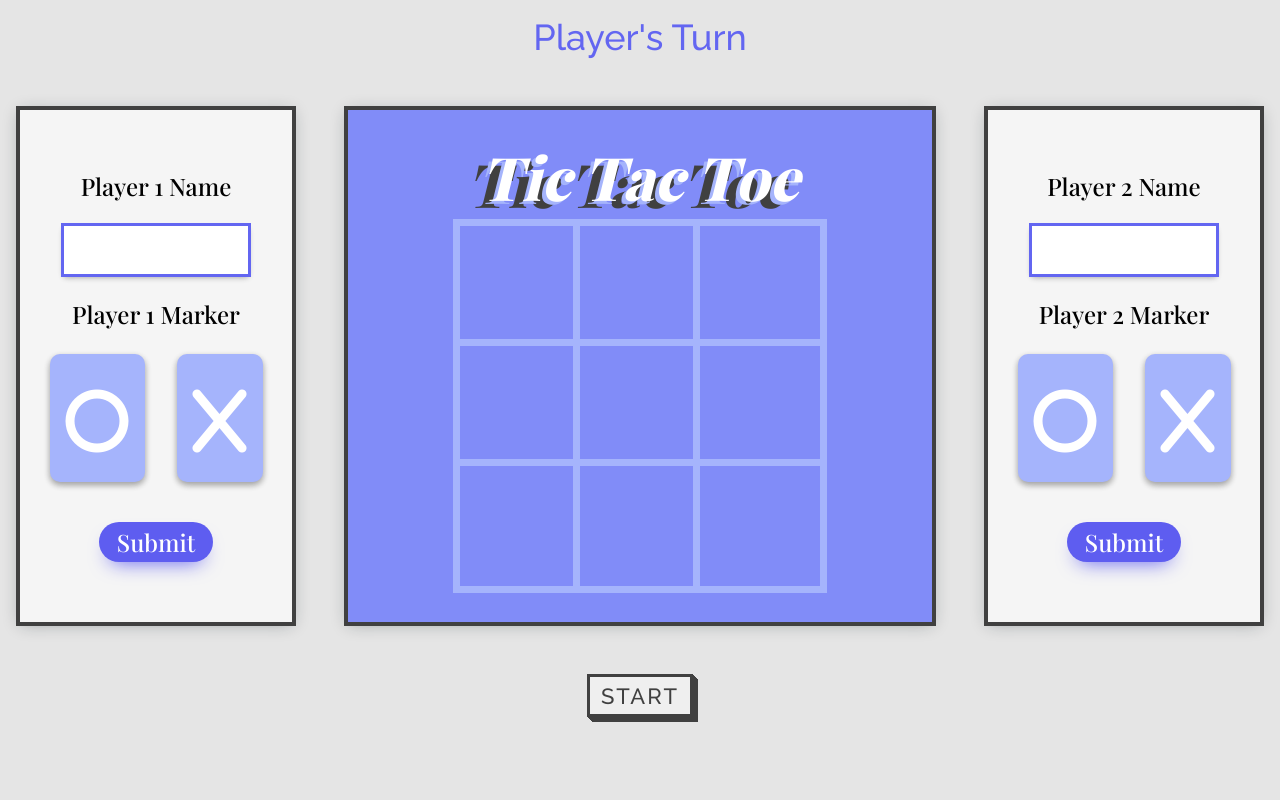
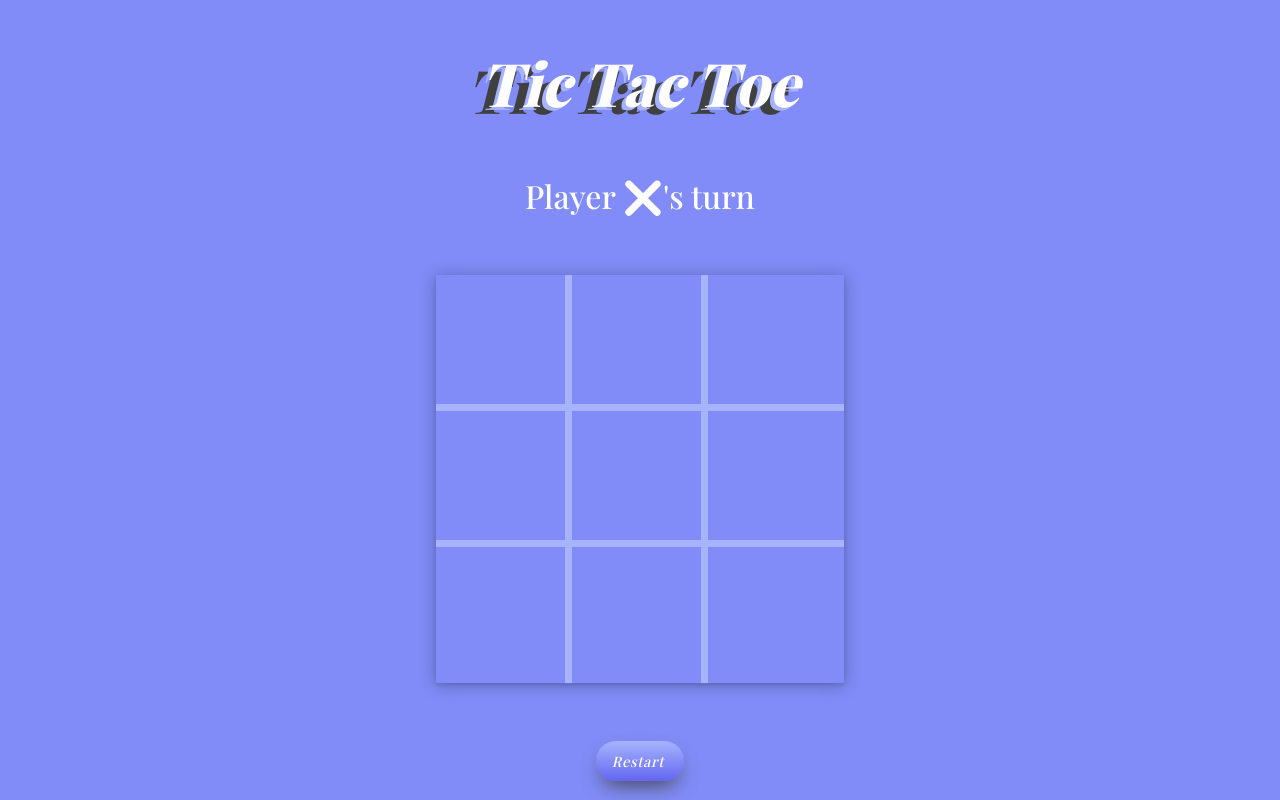
Before and after one commit to bravoosonja/tictactoe, a plain HTML site: page index.html in a window 1280 px wide. Drawn offline with nearby package versions, Linux system fonts and the light colour scheme; a web font is replaced by a local one.

Commit message:
version 1

```diff
--- a/index.html
+++ b/index.html
@@ -11,27 +11,20 @@
       href="https://fonts.googleapis.com/css2?family=Playfair+Display:ital,wght@0,500;0,800;1,800&display=swap"
       rel="stylesheet"
     />
-    <script src="https://kit.fontawesome.com/5d5f791f69.js" crossorigin="anonymous"></script>
+    <script
+      src="https://kit.fontawesome.com/5d5f791f69.js"
+      crossorigin="anonymous"
+    ></script>
     <link rel="stylesheet" href="style.css" />
     <script src="script.js" defer></script>
   </head>
   <body>
     <div class="grid">
-      <div class="message-container" id="message-container">Player's Turn</div>
-      <div class="player-one">
-        <form action="#" class="player-info-form">
-          <label for="player1-name">Player 1 Name</label>
-          <input type="text" name="player1-name" id="player1-name"/>
-          <label for="player1-marker">Player 1 Marker</label>
-          <div class="marker-btn-group">
-            <button class="o"><i class="fa-solid fa-o"></i></button>
-            <button class="x"><i class="fa-solid fa-x"></i></button>
-          </div>
-          <button type="submit" class="submit-btn">Submit</button>
-        </form>
+      <div class="title">Tic Tac Toe</div>
+      <div class="message-container" id="message-container">
+        <h2 class="message" id="message"></h2>
       </div>
       <div class="gameboard-container">
-         <div class="title">Tic Tac Toe</title>
         <div class="gameboard" id="gameboard">
           <div class="field" data-index="0"></div>
           <div class="field" data-index="1"></div>
@@ -44,21 +37,8 @@
           <div class="field" data-index="8"></div>
         </div>
       </div>
-      </div>
-      <div class="player-two">
-        <form action="#" class="player-info-form">
-          <label for="player2-name">Player 2 Name</label>
-          <input type="text" name="player2-name" id="player2-name"/>
-          <label for="player2-marker">Player 2 Marker</label>
-          <div class="marker-btn-group">
-            <button class="o"><i class="fa-solid fa-o"></i></button>
-            <button class="x"><i class="fa-solid fa-x"></i></button>
-          </div>
-          <button type="submit" class="submit-btn">Submit</button>
-        </form>
-      </div>
       <div class="btn-container">
-            <button class="btn">Start</button>
+        <button class="btn" id="restart-btn">Restart</button>
       </div>
     </div>
   </body>
--- a/script.js
+++ b/script.js
@@ -1,38 +1,100 @@
 //module
 const gameBoard = (() => {
-  let board = [...Array(9).keys()];
+  const message = document.getElementById("message");
+  const restartBtn = document.getElementById("restart-btn");
+  const fields = document.querySelectorAll(".field");
 
-  const getField = (board) => {
-    return board.keys;
-  }
+  let board = ["", "", "", "", "", "", "", "", ""];
+  let isGameActive = true;
+  let currentPlayer = "❌";
 
-  const setField = (board, Player) => {
-    board.value() = Player.marker;
+  const winMessage = () => `Player ${currentPlayer} has won!`;
+  const drawMessage = () => `Game ended in a draw!`;
+  const currentPlayerTurn = () => `Player ${currentPlayer}'s turn`;
+
+  message.textContent = currentPlayerTurn();
+
+  const handleFieldClick = (clickedFieldEvent) => {
+    const clickedField = clickedFieldEvent.target;
+    const clickedFieldIndex = parseInt(clickedField.getAttribute("data-index"));
+
+    if (board[clickedFieldIndex] !== "" || !isGameActive) {
+      return;
+    }
+    handleFieldPlayed(clickedField, clickedFieldIndex);
+    validateResult();
   };
 
-  const resetField = () => {
-    for (i = 0; i < board.length; i++) {
-      board[i].values() = undefined;
+  const handleFieldPlayed = (clickedField, clickedFieldIndex) => {
+    board[clickedFieldIndex] = currentPlayer;
+    clickedField.innerHTML = currentPlayer;
+  };
+
+  const validateResult = () => {
+    const winningConditions = [
+      [0, 1, 2],
+      [3, 4, 5],
+      [6, 7, 8],
+      [0, 3, 6],
+      [1, 4, 7],
+      [2, 5, 8],
+      [0, 4, 8],
+      [2, 4, 6],
+    ];
+
+    let roundWon = false;
+    for (i = 0; i <= 7; i++) {
+      const winCondition = winningConditions[i];
+      let a = board[winCondition[0]];
+      let b = board[winCondition[1]];
+      let c = board[winCondition[2]];
+      if (a === "" || b === "" || c === "") {
+        continue;
+      }
+      if (a === b && b === c) {
+        roundWon = true;
+        break;
+      }
     }
-  }
-  return { getField, setField, resetField };
+    if (roundWon) {
+      message.innerHTML = winMessage();
+      isGameActive = false;
+      return;
+    }
+    let roundDraw = !board.includes("");
+    if (roundDraw) {
+      message.innerHTML = drawMessage();
+      isGameActive = false;
+      return;
+    }
+    handlePlayerChange();
+  };
+
+  const handlePlayerChange = (currentPlayer) => {
+    currentPlayer === "❌" ? "⭕" : "❌";
+    message.innerHTML = currentPlayerTurn();
+    handleFieldPlayed();
+  };
+
+  const restartGame = () => {
+    isGameActive = true;
+    currentPlayer = "x";
+    board = ["", "", "", "", "", "", "", "", ""];
+    message.innerHTML = currentPlayerTurn();
+    fields.forEach((field) => (field.innerHTML = ""));
+  };
+
+  fields.forEach((field) => field.addEventListener("click", handleFieldClick));
+  restartBtn.addEventListener("click", restartGame);
 })();
 
 //factory
-function Player = (name, marker) => {
-  const name = this.name;
-  const marker = this.marker;
-  return { name, marker };
+const Player = function (name, marker) {
+  this.name = name;
+  this.marker = marker;
+  this.CurrentPlayer = Player.marker.value("x");
+  console.log(currentPlayer);
 };
-
-const getPlayer = () => {
-  document.getElementById("")
-
-}
-
-const setPlayer = () => {
-
-}
 
 //module
 const displayController = (() => {})();
--- a/style.css
+++ b/style.css
@@ -1,5 +1,3 @@
-@import url("https://fonts.googleapis.com/css2?family=Raleway:wght@400;500&display=swap");
-
 * {
   margin: 0;
   padding: 0;
@@ -19,170 +17,124 @@
 }
 
 body {
-  font-family: "Raleway", sans-serif;
+  font-family: "Playfair Display", serif;
   width: 100%;
   height: 100%;
-  background-color: var(--dark-gray);
-  display: flex;
-  justify-content: center;
-  align-items: center;
-  flex-direction: row;
-  margin: none;
-}
-
-.grid {
-  display: grid;
-  grid-template-columns: 1fr 2fr 1fr;
-  grid-template-rows: auto;
-  grid-template-areas:
-    "message-container message-container message-container"
-    "player-one gameboard-container player-two"
-    "btn-container btn-container btn-container";
-  gap: 1rem;
-  margin: none;
-}
-
-.message-container {
-  grid-area: message-container;
-  font-weight: 500;
-  font-size: 36px;
-  color: var(--accent-color);
-}
-
-.message-container,
-.btn-container {
-  display: flex;
-  justify-content: center;
-  align-items: center;
-  padding: 1rem;
-}
-
-.player-info-form,
-.marker-btn-group {
-  display: flex;
-  justify-content: center;
-  align-items: center;
-}
-
-.player-info-form {
-  flex-direction: column;
-  font-weight: 500;
-  font-family: "Playfair Display", serif;
-  font-size: 3vh;
-  padding: 0.5rem;
-  gap: 1.5rem;
-}
-
-input[type="text"] {
-  outline: 3px solid var(--accent-color);
-  width: 75%;
-  padding: 0.5rem;
-  box-shadow: rgba(0, 0, 0, 0.16) 0px 3px 6px, rgba(0, 0, 0, 0.23) 0px 3px 6px;
-}
-
-.marker-btn-group {
-  flex-direction: row;
-  gap: 2rem;
-}
-
-.player-one {
-  grid-area: player-one;
-}
-
-.o,
-.x {
-  font-size: 3em;
-  padding: 1rem;
-  background-color: var(--sub-color);
-  color: white;
-  border-radius: 10px;
-  box-shadow: rgba(0, 0, 0, 0.16) 0px 3px 6px, rgba(0, 0, 0, 0.23) 0px 3px 6px;
-}
-
-.o:hover,
-.x:hover {
-  background-color: var(--accent-color);
-}
-
-.submit-btn {
-  background: #5e5df0;
-  border-radius: 999px;
-  box-shadow: #5e5df0 0 10px 20px -10px;
-  box-sizing: border-box;
-  color: #ffffff;
-  cursor: pointer;
-  font-family: "Playfair Display", serif;
-  font-size: 3vh;
-  font-weight: 500;
-  line-height: 24px;
-  opacity: 1;
-  outline: 0 solid transparent;
-  padding: 8px 18px;
-  user-select: none;
-  -webkit-user-select: none;
-  touch-action: manipulation;
-  width: fit-content;
-  word-break: break-word;
-  border: 0;
-  margin-top: 1rem;
-}
-
-.player-one,
-.player-two {
-  background-color: var(--light-gray);
-  box-shadow: rgba(0, 0, 0, 0.19) 0px 10px 20px, rgba(0, 0, 0, 0.23) 0px 6px 6px;
-}
-
-.player-one,
-.player-two,
-.gameboard-container {
-  display: flex;
-  align-items: center;
-  flex-direction: row;
-  justify-content: center;
-  padding: 1rem;
-  outline: 4px solid var(--border-color);
-  box-shadow: rgba(14, 30, 37, 0.12) 0px 2px 4px 0px,
-    rgba(14, 30, 37, 0.32) 0px 2px 16px 0px;
-  height: 60vh;
-  width: auto;
-  margin: 20px;
-}
-
-.gameboard-container {
-  grid-area: gameboard-container;
   background-color: var(--main-color);
-}
-
-.title {
-  font-family: "Playfair Display", serif;
-  background-color: var(--main-color);
-  color: white;
-  font: italic bold 60px "Playfair Display", Serif;
-  text-shadow: -4px 3px 0 var(--sub-color), -14px 7px 0 var(--border-color);
   display: flex;
   justify-content: center;
   align-items: center;
   flex-direction: column;
 }
 
+.grid {
+  display: grid;
+  height: 90vh;
+  justify-content: center;
+  align-items: center;
+  grid-template-rows: 1fr 2fr 1fr;
+  grid-template-columns: auto;
+  grid-template-areas:
+    "title"
+    "message-container"
+    "gameboard-container"
+    "btn-container";
+  gap: 2rem;
+  padding: 2rem;
+}
+
+.title,
+.message-container,
+.gameboard-container,
+.btn-container {
+  display: flex;
+  justify-content: center;
+  align-items: center;
+  flex-direction: column;
+  padding: 10px;
+}
+
+.title {
+  grid-area: title;
+  font-family: "Playfair Display", serif;
+  font-size: 5vh;
+  background-color: var(--main-color);
+  color: white;
+  font: italic bold 60px "Playfair Display", Serif;
+  text-shadow: -4px 3px 0 var(--sub-color), -14px 7px 0 var(--border-color);
+}
+
+.btn {
+  display: flex;
+  align-items: center;
+  font-family: inherit;
+  font-weight: 300;
+  font-size: 1.8vh;
+  font-style: italic;
+  padding: 0.7em 1.4em 0.7em 1.1em;
+  color: white;
+  background: #ad5389;
+  background: linear-gradient(
+    0deg,
+    var(--accent-color) 0%,
+    var(--sub-color) 100%
+  );
+  border: none;
+  box-shadow: 0 0.7em 1.5em -0.5em var(--border-color);
+  letter-spacing: 0.05em;
+  border-radius: 20em;
+  cursor: pointer;
+  user-select: none;
+  -webkit-user-select: none;
+  touch-action: manipulation;
+}
+
+.btn:hover {
+  box-shadow: 0 0.5em 1.5em -0.5em var(--accent-color);
+}
+
+.btn:active {
+  box-shadow: 0 0.3em 1em -0.5em var(--accent-color);
+}
+
+.gameboard-container {
+  grid-area: gameboard-container;
+  background-color: var(--main-color);
+  padding: 1rem;
+  height: auto;
+  width: auto;
+}
+
+.message-container {
+  grid-area: message-container;
+  font-weight: 500;
+  font-size: 4vh;
+  color: var(--light-gray);
+}
+
+.message,
+.gameboard {
+  color: white;
+  color: transparent;
+  text-shadow: 0 0 0 white;
+}
+
 .gameboard {
   display: grid;
   align-items: center;
   justify-content: center;
-  grid-auto-columns: 1fr;
-  grid-auto-rows: 1fr;
-  grid-template-columns: repeat(3, 1fr);
-  grid-template-rows: repeat(3, 1fr);
-  padding: 10px;
+  grid-template-columns: repeat(3, 2fr);
+  grid-template-rows: repeat(3, 2fr);
   gap: none;
   overflow: hidden;
   margin: 0;
+  box-shadow: rgba(14, 30, 37, 0.12) 0px 2px 4px 0px,
+    rgba(14, 30, 37, 0.32) 0px 2px 16px 0px;
 }
 
 .field {
-  width: 15vh;
-  height: 15vh;
+  width: 17vh;
+  height: 17vh;
   outline: 7px solid var(--sub-color);
   background-color: var(--main-color);
   font-size: 100px;
@@ -195,35 +147,3 @@ input[type="text"] {
 .field:hover {
   background-color: var(--sub-color);
 }
-
-.player-two {
-  grid-area: player-two;
-}
-
-.btn-container {
-  grid-area: btn-container;
-}
-
-.btn {
-  font-size: 22px;
-  font-weight: 500;
-  letter-spacing: 2px;
-  text-decoration: none;
-  text-transform: uppercase;
-  color: var(--border-color);
-  cursor: pointer;
-  border: 3px solid;
-  padding: 0.25em 0.5em;
-  box-shadow: 1px 1px 0px 0px, 2px 2px 0px 0px, 3px 3px 0px 0px, 4px 4px 0px 0px,
-    5px 5px 0px 0px;
-  position: relative;
-  user-select: none;
-  -webkit-user-select: none;
-  touch-action: manipulation;
-}
-
-.btn:active {
-  box-shadow: 0px 0px 0px 0px;
-  top: 5px;
-  left: 5px;
-}
```
Also changed, not shown: 1 other file. Lines whose indentation alone changed are shown as unchanged.
